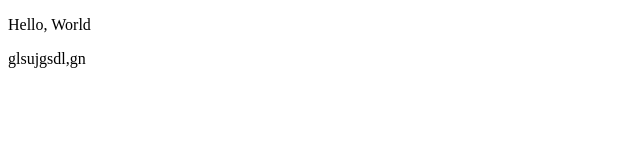
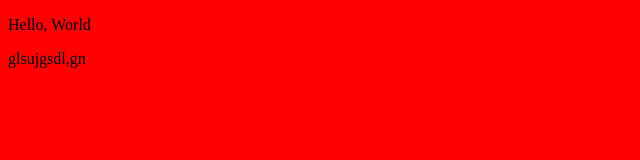
Before and after one commit to Fallen1988/gllacy, a plain HTML site: page index.html in a window 1280 px wide. Shown: the whole page, without its empty margins (0-640 px from the left). Drawn offline with Linux system fonts and the light colour scheme.

Commit message:
add styles

```diff
--- /dev/null
+++ b/app.css
@@ -0,0 +1,3 @@
+body{
+    background: red;
+}
--- a/index.html
+++ b/index.html
@@ -2,6 +2,7 @@
 <html lang="en">
 <head>
     <meta charset="UTF-8">
+    <link rel="stylesheet" href="app.css">
     <title>Hello</title>
 </head>
 <body>
```
